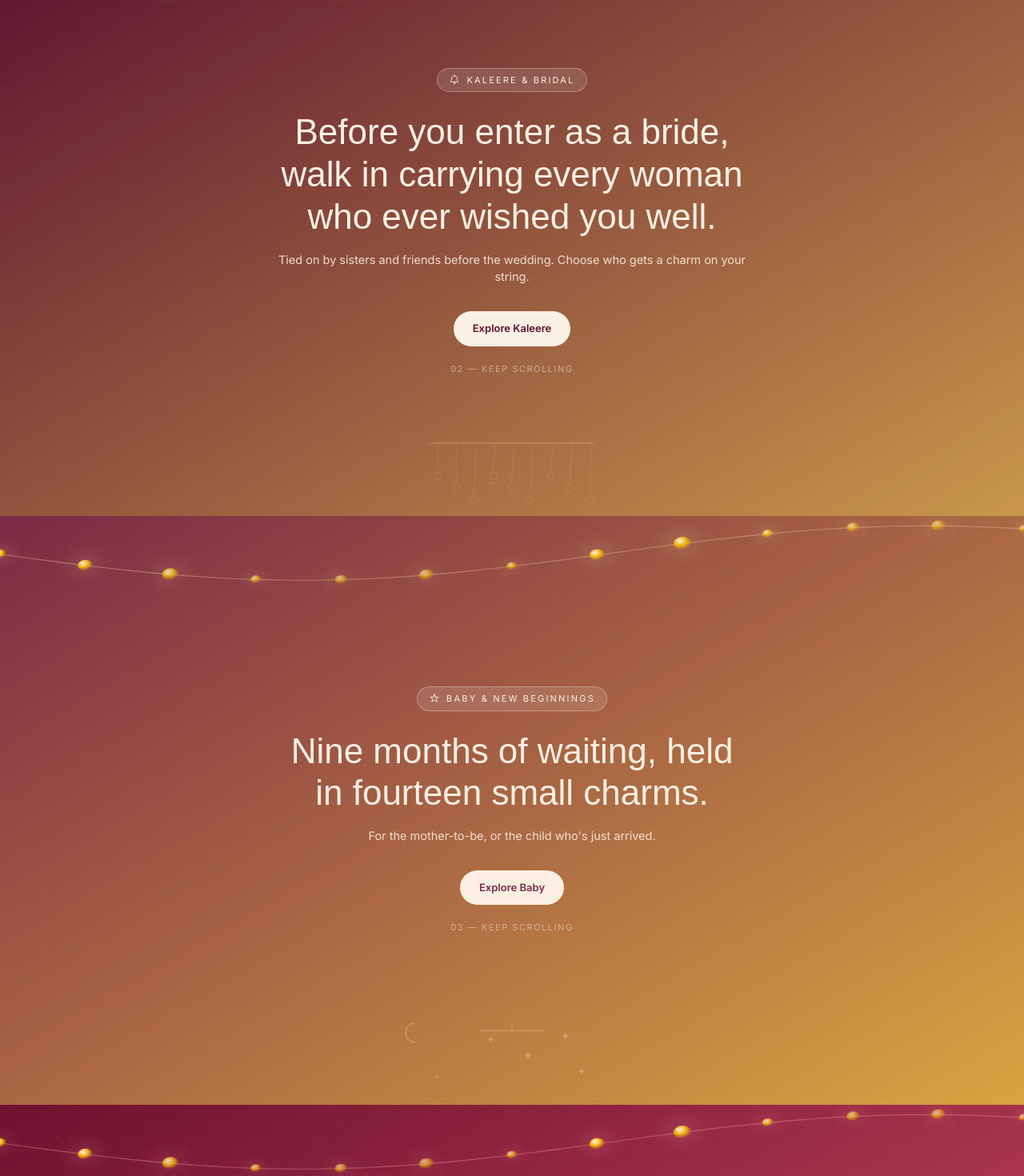
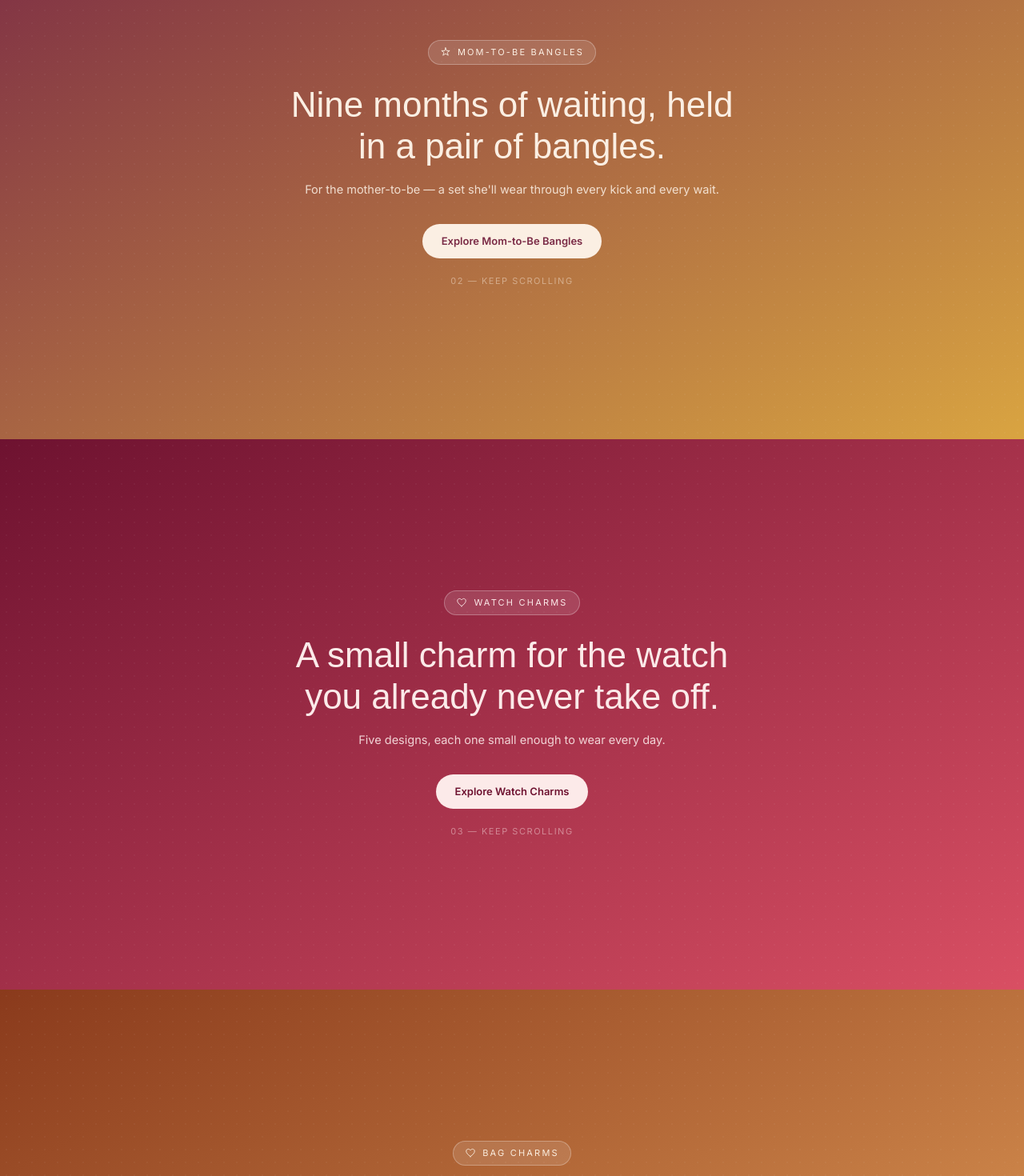
Before and after one commit to Ri-Dawn/Bloom-and-Blossom, a Next.js app: page / in a window 1280 px wide. Shown: the part 1140-2610 px from the top of the page at 80% size. Built offline with nearby package versions, Linux system fonts and the light colour scheme; a web font is replaced by a local one.

Commit message:
Add files via upload
commit changes

```diff
--- a/app/category/[slug]/page.tsx
+++ b/app/category/[slug]/page.tsx
@@ -2,7 +2,6 @@
 import { notFound } from 'next/navigation';
 import { findCategory } from '@/lib/categories';
 import CategoryIcon from '@/components/CategoryIcon';
-import FairyLights from '@/components/decor/FairyLights';
 import ChatWidget from '@/components/ChatWidget';
 
 export default function CategoryPage({ params }: { params: { slug: string } }) {
@@ -12,19 +11,18 @@
   return (
     <main className="px-4 pb-24">
       <section className="max-w-4xl mx-auto pt-8 pb-10">
-        <div className="mood-stage relative overflow-hidden" style={{ minHeight: '260px' }}>
+        <div className="mood-stage relative overflow-hidden" style={{ minHeight: '240px' }}>
           <div className="absolute inset-0" style={{ background: `linear-gradient(150deg, ${cat.mood.from}, ${cat.mood.to})` }} />
-          <div className="absolute inset-0 diya-dots opacity-15" />
-          <div className="absolute top-0 left-0 right-0 opacity-90">
-            <FairyLights color={cat.mood.accent} className="w-full h-[80px]" />
-          </div>
-          <div className="relative z-10 h-full flex flex-col justify-end gap-8 p-8 md:p-10" style={{ minHeight: '260px' }}>
+          <div className="absolute inset-0 diya-dots opacity-10" />
+          <div className="relative z-10 h-full flex flex-col justify-end gap-8 p-8 md:p-10" style={{ minHeight: '240px' }}>
             <div className="flex items-center gap-4">
               <div className="w-14 h-14 rounded-full flex items-center justify-center shrink-0" style={{ background: 'rgba(255,255,255,0.18)', border: '1px solid rgba(255,255,255,0.35)', color: cat.mood.ink }}>
                 <CategoryIcon name={cat.icon} className="w-7 h-7" />
               </div>
               <div>
-                <div className="text-[11px] tracking-[0.14em] uppercase mb-1" style={{ color: cat.mood.ink, opacity: 0.85 }}>{cat.eyebrow}</div>
+                <div className="text-[11px] tracking-[0.14em] uppercase mb-1" style={{ color: cat.mood.ink, opacity: 0.85 }}>
+                  {cat.eyebrow}{cat.comingSoon ? ' · Coming Soon' : ''}
+                </div>
                 <h1 className="font-display text-2xl md:text-[30px] leading-tight" style={{ color: cat.mood.ink }}>{cat.headline}</h1>
               </div>
             </div>
@@ -33,6 +31,16 @@
         <p className="mt-5 text-[14px] text-stone900/80 max-w-2xl">{cat.blurb}</p>
       </section>
 
+      {cat.comingSoon ? (
+        <section className="max-w-2xl mx-auto text-center py-10">
+          <p className="text-[14px] text-stone500">
+            This collection is still being made. Check back soon, or use Design Studio in the corner to ask us directly.
+          </p>
+          <Link href="/" className="inline-block mt-6 text-[13px] font-semibold text-stone900 border border-stone900 rounded-full px-5 py-2 hover:bg-stone900 hover:text-stone50 transition-colors">
+            Back to all occasions
+          </Link>
+        </section>
+      ) : (
         <section className="max-w-4xl mx-auto">
           <div className="text-[11px] tracking-[0.12em] uppercase text-stone500 mb-4 px-1">
             Starting points — every one of these is a beginning, not a finished piece
@@ -61,6 +69,7 @@
             })}
           </div>
         </section>
+      )}
 
       <ChatWidget sessionId={`category-${cat.slug}`} context={cat.eyebrow} />
     </main>
--- a/app/page.tsx
+++ b/app/page.tsx
@@ -10,7 +10,7 @@
       <section className="px-6 pt-14 pb-6 text-center max-w-2xl mx-auto">
         <div className="text-[11px] tracking-[0.22em] uppercase text-stone500 mb-3">Bloom &amp; Blossom</div>
         <h1 className="font-display text-[clamp(28px,5vw,42px)] text-stone900 leading-tight">
-          Five occasions. One thread running through all of them.
+          Every occasion. One thread running through all of them.
         </h1>
         <p className="font-hand text-rani text-xl mt-3">scroll — the site changes with you</p>
       </section>
--- a/components/ScrollStory.tsx
+++ b/components/ScrollStory.tsx
@@ -7,11 +7,8 @@
 import { ScrollTrigger } from 'gsap/ScrollTrigger';
 import type { Category } from '@/lib/categories';
 import CategoryIcon from './CategoryIcon';
-import { MotifFor } from './decor/Motifs';
-import FairyLights from './decor/FairyLights';
 import RakhiTieAnimation from './decor/RakhiTieAnimation';
 import TravelingLight from './TravelingLight';
-import ParticleField from './ParticleField';
 
 function hexToRgb(hex: string) {
   const clean = hex.replace('#', '');
@@ -36,45 +33,10 @@
 
 function Section({ cat, index }: { cat: Category; index: number }) {
   const sectionRef = useRef<HTMLElement>(null);
-  const topWrapRef = useRef<HTMLDivElement>(null);
-  const bottomWrapRef = useRef<HTMLDivElement>(null);
 
   useEffect(() => {
     if (!sectionRef.current) return;
     const ctx = gsap.context(() => {
-      // gentle parallax: the motif strips drift against the scroll
-      if (topWrapRef.current) {
-        gsap.fromTo(
-          topWrapRef.current,
-          { y: -26 },
-          {
-            y: 26,
-            ease: 'none',
-            scrollTrigger: {
-              trigger: sectionRef.current,
-              start: 'top bottom',
-              end: 'bottom top',
-              scrub: 0.6,
-            },
-          }
-        );
-      }
-      if (bottomWrapRef.current) {
-        gsap.fromTo(
-          bottomWrapRef.current,
-          { y: 18 },
-          {
-            y: -18,
-            ease: 'none',
-            scrollTrigger: {
-              trigger: sectionRef.current,
-              start: 'top bottom',
-              end: 'bottom top',
-              scrub: 0.6,
-            },
-          }
-        );
-      }
       // hand the header the current occasion's colour as this section
       // crosses the middle of the viewport, in either scroll direction
       ScrollTrigger.create({
@@ -87,51 +49,27 @@
     }, sectionRef);
 
     return () => ctx.revert();
-  }, [cat.mood.accent]);
+  }, [cat]);
 
   return (
     <section
       ref={sectionRef}
       id={cat.slug}
       className="relative flex items-center overflow-hidden"
-      style={{ minHeight: 'clamp(520px, 92vh, 900px)' }}
+      style={{ minHeight: 'clamp(480px, 86vh, 820px)' }}
     >
       <div className="absolute inset-0" style={{ background: `linear-gradient(150deg, ${cat.mood.from}, ${cat.mood.to})` }} />
-      <div className="absolute inset-0 diya-dots opacity-15" />
+      <div className="absolute inset-0 diya-dots opacity-10" />
 
-      <div ref={topWrapRef} className="absolute top-0 left-0 right-0">
-        <motion.div
-          initial={{ opacity: 0, y: -16 }}
-          whileInView={{ opacity: 1, y: 0 }}
-          viewport={{ once: true, amount: 0.4 }}
-          transition={{ duration: 0.8, ease: [0.16, 1, 0.3, 1] }}
-        >
-          <FairyLights color={cat.mood.accent} className="w-full h-[100px] md:h-[130px]" />
-        </motion.div>
-      </div>
-
-      <div ref={bottomWrapRef} className="absolute bottom-0 left-0 right-0">
-        <motion.div
-          initial={{ opacity: 0, y: 16 }}
-          whileInView={{ opacity: 0.55, y: 0 }}
-          viewport={{ once: true, amount: 0.4 }}
-          transition={{ duration: 0.8, delay: 0.1, ease: [0.16, 1, 0.3, 1] }}
-          className="scale-y-[-1]"
-          style={{ color: cat.mood.accent }}
-        >
-          <MotifFor motif={cat.motif} className="w-full h-[90px] md:h-[120px]" />
-        </motion.div>
-      </div>
-
-      {cat.motif === 'rakhi' && (
-        <div className="hidden lg:block absolute right-10 top-1/2 -translate-y-1/2 w-[240px] pointer-events-none opacity-95">
+      {cat.motif === 'rakhi' && !cat.comingSoon && (
+        <div className="hidden lg:block absolute right-10 top-1/2 -translate-y-1/2 w-[220px] pointer-events-none opacity-90">
           <RakhiTieAnimation triggerRef={sectionRef} ink={cat.mood.ink} accent={cat.mood.accent} />
         </div>
       )}
 
       <div className="relative z-10 max-w-2xl mx-auto px-6 sm:px-10 text-center">
         <motion.div
-          initial={{ opacity: 0, y: 22 }}
+          initial={{ opacity: 0, y: 20 }}
           whileInView={{ opacity: 1, y: 0 }}
           viewport={{ once: true, amount: 0.5 }}
           transition={{ duration: 0.7, ease: [0.16, 1, 0.3, 1] }}
@@ -140,13 +78,14 @@
         >
           <CategoryIcon name={cat.icon} className="w-3.5 h-3.5" />
           {cat.eyebrow}
+          {cat.comingSoon && <span className="opacity-70">· Coming Soon</span>}
         </motion.div>
 
         <motion.h2
-          initial={{ opacity: 0, y: 26 }}
+          initial={{ opacity: 0, y: 22 }}
           whileInView={{ opacity: 1, y: 0 }}
           viewport={{ once: true, amount: 0.5 }}
-          transition={{ duration: 0.8, delay: 0.08, ease: [0.16, 1, 0.3, 1] }}
+          transition={{ duration: 0.75, delay: 0.06, ease: [0.16, 1, 0.3, 1] }}
           className="font-display text-[clamp(26px,4.6vw,44px)] leading-[1.2]"
           style={{ color: cat.mood.ink }}
         >
@@ -154,10 +93,10 @@
         </motion.h2>
 
         <motion.p
-          initial={{ opacity: 0, y: 18 }}
+          initial={{ opacity: 0, y: 16 }}
           whileInView={{ opacity: 0.88, y: 0 }}
           viewport={{ once: true, amount: 0.5 }}
-          transition={{ duration: 0.7, delay: 0.16, ease: [0.16, 1, 0.3, 1] }}
+          transition={{ duration: 0.65, delay: 0.14, ease: [0.16, 1, 0.3, 1] }}
           className="mt-4 text-[14.5px]"
           style={{ color: cat.mood.ink }}
         >
@@ -165,12 +104,20 @@
         </motion.p>
 
         <motion.div
-          initial={{ opacity: 0, y: 14 }}
+          initial={{ opacity: 0, y: 12 }}
           whileInView={{ opacity: 1, y: 0 }}
           viewport={{ once: true, amount: 0.5 }}
-          transition={{ duration: 0.7, delay: 0.24, ease: [0.16, 1, 0.3, 1] }}
+          transition={{ duration: 0.65, delay: 0.2, ease: [0.16, 1, 0.3, 1] }}
           className="mt-8"
         >
+          {cat.comingSoon ? (
+            <span
+              className="inline-flex items-center gap-2 text-[13px] font-semibold rounded-full px-6 py-3 border"
+              style={{ borderColor: cat.mood.ink, color: cat.mood.ink, opacity: 0.75 }}
+            >
+              Notify me when it's ready
+            </span>
+          ) : (
             <Link
               href={`/category/${cat.slug}`}
               className="inline-flex items-center gap-2 text-[13px] font-semibold rounded-full px-6 py-3 transition-transform hover:-translate-y-0.5"
@@ -178,9 +125,10 @@
             >
               Explore {cat.eyebrow.split('&')[0].trim()}
             </Link>
+          )}
         </motion.div>
 
-        <div className="mt-5 text-[11px] tracking-[0.14em] uppercase" style={{ color: cat.mood.ink, opacity: 0.5 }}>
+        <div className="mt-5 text-[11px] tracking-[0.14em] uppercase" style={{ color: cat.mood.ink, opacity: 0.45 }}>
           {String(index + 1).padStart(2, '0')} — keep scrolling
         </div>
       </div>
@@ -194,7 +142,7 @@
 
   return (
     <div ref={containerRef} className="relative">
-      <ParticleField />
+      {/* one thread, running the length of the whole page — not repeated per section */}
       <TravelingLight containerRef={containerRef} colors={colors} />
 
       <div className="fixed right-4 sm:right-6 top-1/2 -translate-y-1/2 z-30 hidden sm:flex flex-col gap-4">
--- a/lib/categories.ts
+++ b/lib/categories.ts
@@ -1,7 +1,7 @@
 export interface CatalogItem {
   slug: string;
   name: string;
-  price: number;
+  price: number; // placeholder — pending confirmed pricing
   customisable: boolean; // if false, skips the Studio entirely
 }
 
@@ -20,9 +20,10 @@
   headline: string;
   blurb: string;
   icon: Motif;
-  motif: Motif; // which decorative illustration set to use for this section
+  motif: Motif;
   mood: Mood;
   items: CatalogItem[];
+  comingSoon?: boolean;
 }
 
 export const CATEGORIES: Category[] = [
@@ -35,70 +36,84 @@
     motif: 'rakhi',
     mood: { from: '#7A1230', to: '#E0912A', ink: '#FCEFE0', accent: '#F2B705' },
     items: [
-      { slug: 'bada-bhai-rakhi', name: 'Bada Bhai Rakhi', price: 750, customisable: true },
-      { slug: 'sabse-pyaara-bhai', name: 'Sabse Pyaara Bhai', price: 750, customisable: true },
-      { slug: 'evil-eye-name-rakhi', name: 'Evil Eye Name Rakhi', price: 950, customisable: true },
-      { slug: 'bhabhi-rakhi', name: "Bhabhi's Rakhi", price: 950, customisable: true },
+      { slug: 'brother-rakhi', name: 'Brother Rakhi', price: 650, customisable: true },
+      { slug: 'mini-charm-bangle', name: 'Mini Charm Bangle', price: 950, customisable: true },
+      { slug: 'evil-eye-bangle', name: 'Evil Eye Bangle', price: 1050, customisable: true },
+      { slug: 'mirror-lumba', name: 'Mirror Lumba', price: 850, customisable: true },
+      { slug: 'nazariya-rakhi-bracelet', name: 'Nazariya Rakhi Bracelet', price: 750, customisable: true },
+      { slug: 'infinity-charm-bangle', name: 'Infinity Charm Bangle', price: 1100, customisable: true },
+      { slug: 'noor-bracelet', name: 'Noor Bracelet', price: 950, customisable: true },
+      { slug: 'pearl-charm-bangle', name: 'Pearl Charm Bangle', price: 1250, customisable: true },
+      { slug: 'rainbow-bracelet', name: 'Rainbow Bracelet', price: 800, customisable: true },
+      { slug: 'heart-bangle', name: 'Heart Bangle', price: 1050, customisable: true },
+      { slug: 'kundan-bracelet', name: 'Kundan Bracelet', price: 1450, customisable: true },
+      { slug: 'heart-bracelet', name: 'Heart Bracelet', price: 900, customisable: true },
+    ],
+  },
+  {
+    slug: 'mom-to-be',
+    eyebrow: 'Mom-to-Be Bangles',
+    headline: 'Nine months of waiting, held in a pair of bangles.',
+    blurb: `For the mother-to-be — a set she'll wear through every kick and every wait.`,
+    icon: 'baby',
+    motif: 'baby',
+    mood: { from: '#7A2A45', to: '#D9A441', ink: '#FBEFE3', accent: '#EFC9A0' },
+    items: [
+      { slug: 'mini-bangles-pair', name: 'Mini Bangles Pair', price: 1200, customisable: true },
+      { slug: 'long-bangles-pair', name: 'Long Bangles Pair', price: 1600, customisable: true },
+    ],
+  },
+  {
+    slug: 'watch-charms',
+    eyebrow: 'Watch Charms',
+    headline: 'A small charm for the watch you already never take off.',
+    blurb: `Five designs, each one small enough to wear every day.`,
+    icon: 'charms',
+    motif: 'charms',
+    mood: { from: '#6E1230', to: '#D94F63', ink: '#FCEAE9', accent: '#F2A0A8' },
+    items: [
+      { slug: 'watch-charm-1', name: 'Watch Charm — Evil Eye', price: 450, customisable: true },
+      { slug: 'watch-charm-2', name: 'Watch Charm — Pearl', price: 450, customisable: true },
+      { slug: 'watch-charm-3', name: 'Watch Charm — Initial', price: 400, customisable: true },
+      { slug: 'watch-charm-4', name: 'Watch Charm — Heart', price: 450, customisable: true },
+      { slug: 'watch-charm-5', name: 'Watch Charm — Trio', price: 550, customisable: true },
+    ],
+  },
+  {
+    slug: 'bag-charms',
+    eyebrow: 'Bag Charms',
+    headline: 'The first thing you clip on before you leave the house.',
+    blurb: `A small flourish for the bag you carry every day.`,
+    icon: 'charms',
+    motif: 'charms',
+    mood: { from: '#8A3A1C', to: '#E8A45C', ink: '#FBEEDF', accent: '#F0C08A' },
+    items: [
+      { slug: 'bag-charm-classic-bow', name: 'Bag Charm — Classic Bow', price: 500, customisable: true },
+      { slug: 'bag-charm-initial', name: 'Bag Charm — Initial', price: 450, customisable: true },
+      { slug: 'bag-charm-evil-eye', name: 'Bag Charm — Evil Eye', price: 500, customisable: true },
     ],
   },
   {
     slug: 'kaleere',
     eyebrow: 'Kaleere & Bridal',
     headline: 'Before you enter as a bride, walk in carrying every woman who ever wished you well.',
-    blurb: `Tied on by sisters and friends before the wedding. Choose who gets a charm on your string.`,
+    blurb: `Wedding jewellery and wedding kaleere — coming soon.`,
     icon: 'kaleere',
     motif: 'kaleere',
     mood: { from: '#5A1030', to: '#C9974B', ink: '#FBF0E4', accent: '#D9B36C' },
-    items: [
-      { slug: 'evil-eye-kaleere', name: 'Evil Eye Kaleere', price: 3200, customisable: true },
-      { slug: 'pearl-fall-kaleere', name: 'Pearl Fall Kaleere', price: 3600, customisable: true },
-      { slug: 'bridal-jhumki-kaleere', name: 'Bridal Jhumki Kaleere', price: 4100, customisable: true },
-      { slug: 'mini-kaleere', name: 'Mini Kaleere (Sangeet)', price: 2400, customisable: true },
-    ],
-  },
-  {
-    slug: 'baby',
-    eyebrow: 'Baby & New Beginnings',
-    headline: 'Nine months of waiting, held in fourteen small charms.',
-    blurb: `For the mother-to-be, or the child who's just arrived.`,
-    icon: 'baby',
-    motif: 'baby',
-    mood: { from: '#7A2A45', to: '#D9A441', ink: '#FBEFE3', accent: '#EFC9A0' },
-    items: [
-      { slug: 'mom-to-be-bangle', name: 'Mom-to-Be Bangle', price: 1450, customisable: true },
-      { slug: 'babys-first-bangle', name: "Baby's First Bangle", price: 1200, customisable: true },
-      { slug: 'photo-medallion-bangle', name: 'Photo Medallion Bangle', price: 1650, customisable: true },
-      { slug: 'godh-bharai-set', name: 'Godh Bharai Set', price: 2900, customisable: true },
-    ],
-  },
-  {
-    slug: 'charms',
-    eyebrow: 'Charm Bracelets',
-    headline: 'Modern, lighter, still anchored by an initial.',
-    blurb: `Beauty charms, an initial, a small everyday indulgence.`,
-    icon: 'charms',
-    motif: 'charms',
-    mood: { from: '#6E1230', to: '#D94F63', ink: '#FCEAE9', accent: '#F2A0A8' },
-    items: [
-      { slug: 'beauty-charm-bracelet', name: 'Beauty Charm Bracelet', price: 1100, customisable: true },
-      { slug: 'initial-charm-bracelet', name: 'Initial Charm Bracelet', price: 850, customisable: true },
-      { slug: 'everyday-stack', name: 'Everyday Stack (Set of 2)', price: 1750, customisable: false },
-      { slug: 'cherry-initial-keychain', name: 'Cherry Initial Keychain', price: 450, customisable: true },
-    ],
+    items: [],
+    comingSoon: true,
   },
   {
     slug: 'friendship',
     eyebrow: 'Friendship & Gifting',
     headline: `The "thank you" that's too small for a card and too meaningful for nothing.`,
-    blurb: `For the friend, the mentor, the person who helped you grow.`,
+    blurb: `For the friend, the mentor, the person who helped you grow — coming soon.`,
     icon: 'friendship',
     motif: 'friendship',
     mood: { from: '#8A3A1C', to: '#E8A45C', ink: '#FBEEDF', accent: '#F0C08A' },
-    items: [
-      { slug: 'flower-keychain-duo', name: 'Flower Keychain Duo', price: 350, customisable: false },
-      { slug: 'thank-you-charm', name: 'Thank You Charm', price: 300, customisable: false },
-      { slug: 'friendship-initials', name: 'Friendship Initials (Set of 2)', price: 650, customisable: true },
-    ],
+    items: [],
+    comingSoon: true,
   },
 ];
 
```
Also changed, not shown: components/ChatWidget.tsx (+15 -3 lines). Lines whose indentation alone changed are shown as unchanged.
